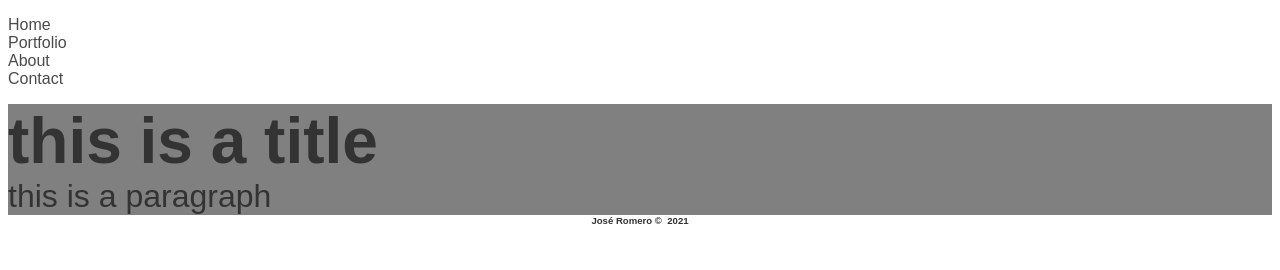
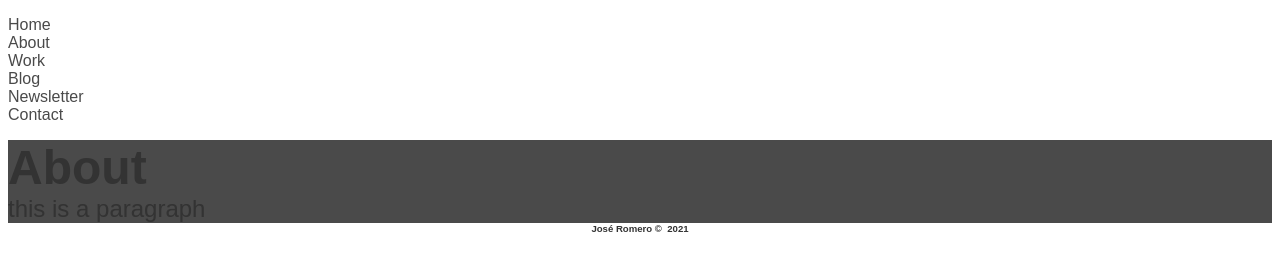
Before and after one commit to jdromero88/km-website, a website: page src/about.html in a window 1280 px wide. Drawn offline with Linux system fonts and the light colour scheme.

Commit message:
Updating the nav

```diff
--- a/src/about.html
+++ b/src/about.html
@@ -18,14 +18,16 @@
       <nav>
         <ul>
           <li><a href="index.html">Home</a></li>
-          <li><a href="portfolio.html">Portfolio</a></li>
           <li><a href="about.html">About</a></li>
+          <li><a href="work.html">Work</a></li>
+          <li><a href="https://movebyyourself.com" target="_blank">Blog</a></li>
+          <li><a href="https://kelleymatney.substack.com/" target="_blank">Newsletter</a></li>
           <li><a href="contact.html">Contact</a></li>
         </ul>
       </nav>
     </header>
-    <main class="home">
-      <h1>this is a title</h1>
+    <main class="about">
+      <h1>About</h1>
       <p>this is a paragraph</p>
     </main>
     <footer>
```
Also changed, not shown: src/contact.html (+3 -1 lines), src/index.html (+3 -3 lines), src/work.html (renamed from src/portfolio.html, +8 -7 lines).
